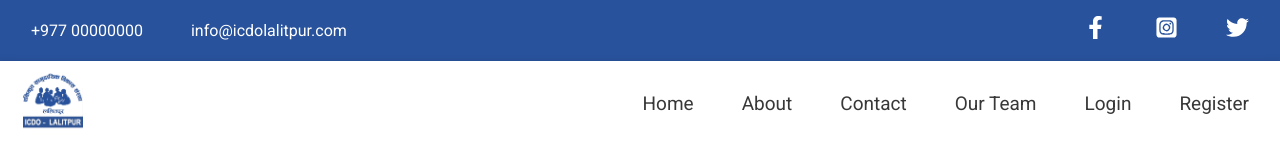
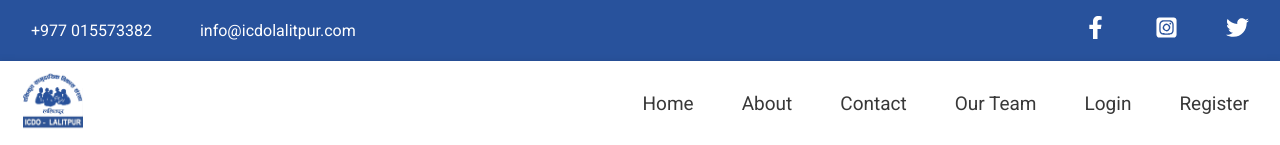
Before and after one commit to Suniel1921/icdoFrontend, a React (Vite) app: page / in a window 1280 px wide. Shown: the top 145 px of the page. Built offline with nearby package versions, Linux system fonts and the light colour scheme.

Commit message:
phone number added

```diff
--- a/src/components/banner/Banner.jsx
+++ b/src/components/banner/Banner.jsx
@@ -11,7 +11,7 @@ const Banner = () => {
     <div className='banner_container '>
        <div className='banner_content global_flex container'>
         <div className='banner_left global_flex'>
-          <p>+977 00000000</p>
+          <p>+977 015573382</p>
           <p>info@icdolalitpur.com</p>
           {/* <p>realstate@gmail.com</p> */}
         </div>
--- a/src/components/navbar/Navbar.jsx
+++ b/src/components/navbar/Navbar.jsx
@@ -27,7 +27,6 @@ const Navbar = () => {
     <>
       <div className="navbar_container">
         <div className='global_flex container'>
-
           <Link to={'/'}><img className='logo' src="/image/icdoLogo.png" alt="icdo logo" /></Link>
           {auth.user ? (
             <>
```
